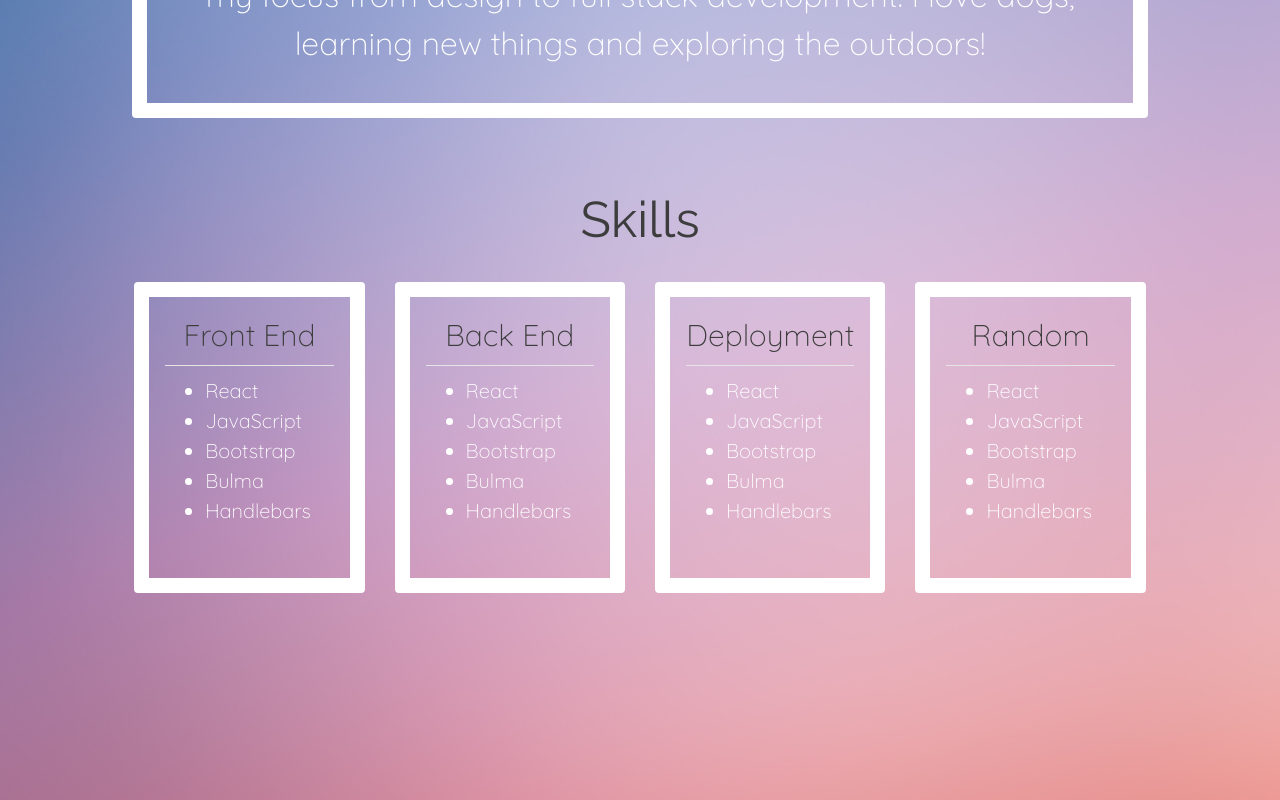
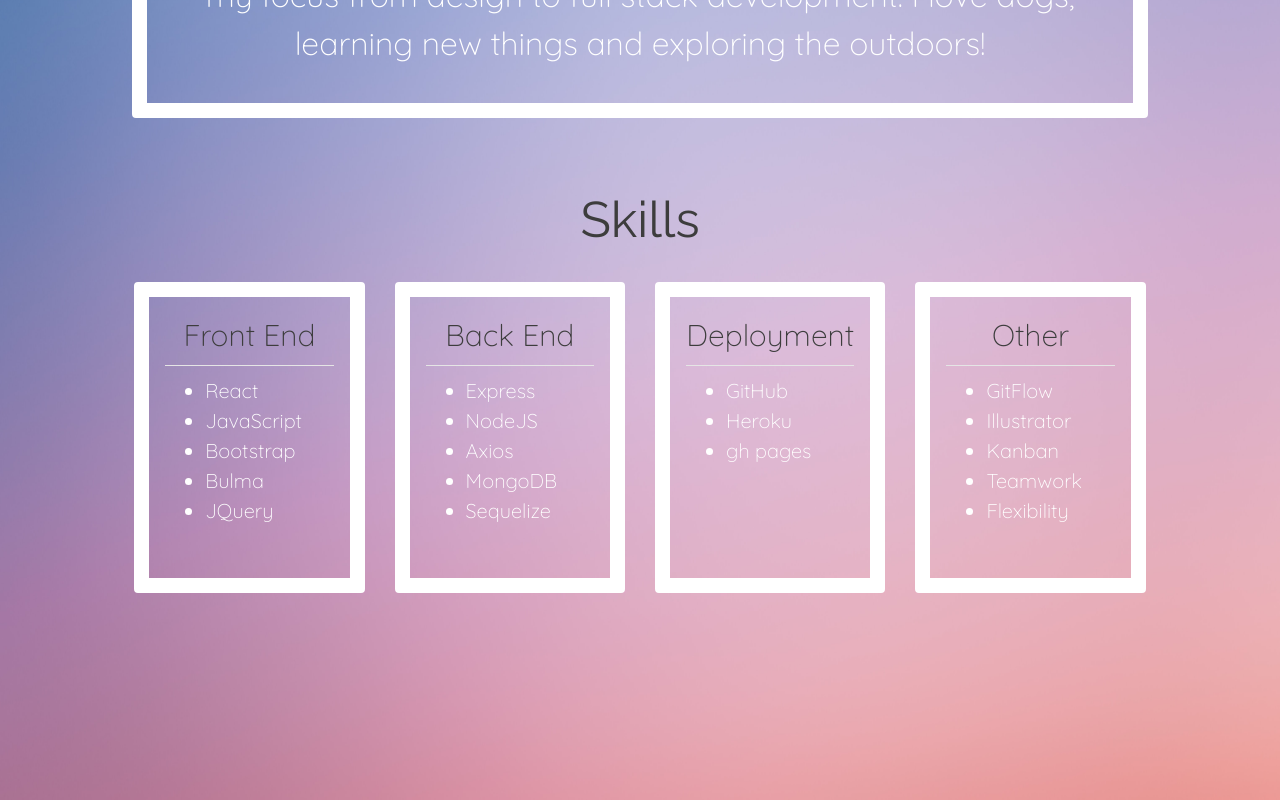
Before and after one commit to haywah27/react-portfolio, a React (Create React App) app: page / in a window 1280 px wide. Shown: the part 723-1523 px from the top of the page. Built offline with nearby package versions, Linux system fonts and the light colour scheme.

Commit message:
skills section updated

```diff
--- a/src/components/Card/SkillsCard.js
+++ b/src/components/Card/SkillsCard.js
@@ -17,7 +17,7 @@
                 <li>JavaScript</li>
                 <li>Bootstrap</li>
                 <li>Bulma</li>
-                <li>Handlebars</li>
+                <li>JQuery</li>
               </ul>
             </Card.Body>
           </Card>
@@ -26,11 +26,11 @@
             <hr className="titleUnderline"/>
             <Card.Body className="skillsBody">
               <ul>
-                <li>React</li>
-                <li>JavaScript</li>
-                <li>Bootstrap</li>
-                <li>Bulma</li>
-                <li>Handlebars</li>
+                <li>Express</li>
+                <li>NodeJS</li>
+                <li>Axios</li>
+                <li>MongoDB</li>
+                <li>Sequelize</li>
               </ul>
             </Card.Body>
           </Card>
@@ -39,24 +39,22 @@
             <hr className="titleUnderline"/>
             <Card.Body className="skillsBody">
               <ul>
-                <li>React</li>
-                <li>JavaScript</li>
-                <li>Bootstrap</li>
-                <li>Bulma</li>
-                <li>Handlebars</li>
+                <li>GitHub</li>
+                <li>Heroku</li>
+                <li>gh pages</li>
               </ul>
             </Card.Body>
           </Card>
           <Card className="cardCss skillsCard">
-            <Card.Title className="skillsTitle">Random</Card.Title>
+            <Card.Title className="skillsTitle">Other</Card.Title>
             <hr className="titleUnderline"/>
             <Card.Body className="skillsBody">
               <ul>
-                <li>React</li>
-                <li>JavaScript</li>
-                <li>Bootstrap</li>
-                <li>Bulma</li>
-                <li>Handlebars</li>
+                <li>GitFlow</li>
+                <li>Illustrator</li>
+                <li>Kanban</li>
+                <li>Teamwork</li>
+                <li>Flexibility</li>
               </ul>
             </Card.Body>
           </Card>
--- a/src/pages/about.css
+++ b/src/pages/about.css
@@ -1,4 +1,6 @@
 @import url("https://fonts.googleapis.com/css2?family=Quicksand:wght@300&family=Raleway:wght@300&display=swap");
+
+
 
 .dimension {
   display: flex;
@@ -40,6 +42,7 @@
 .skillsCard {
   width: 14.4rem;
   margin: 15px;
+  min-height: 311px;
 }
 
 .skillsHeader {
```
